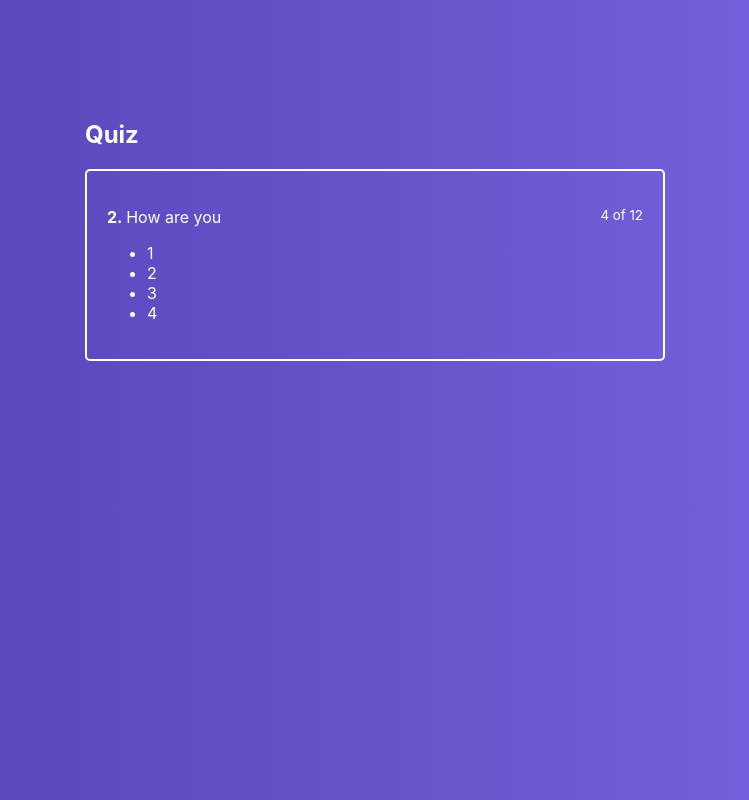
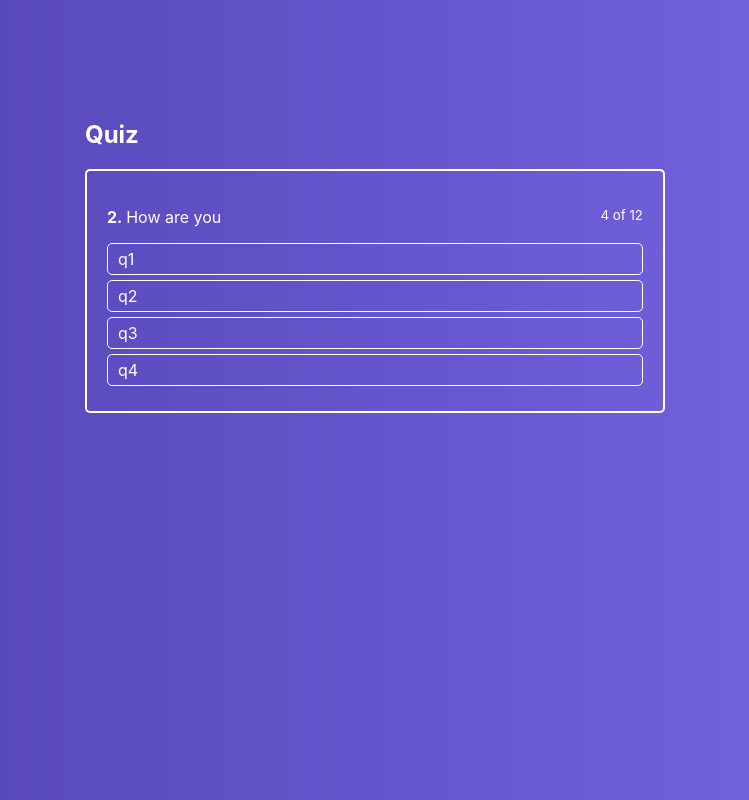
Before and after one commit to Ihornechypor/udemy_react_theory_part_2, a React app: page / in a window 1280 px wide. Shown: the whole page, without its empty margins (265-1014 px from the left). Built offline with nearby package versions, Linux system fonts and the light colour scheme.

Commit message:
lesson 48 structure update

```diff
--- /dev/null
+++ b/src/components/ActiveQuiz/ActiveAnswersList/ActiveAnswersItem/ActiveAnswersItem.js
@@ -0,0 +1,13 @@
+import React from 'react'
+import classes from './ActiveAnswersItem.module.css'
+
+
+const ActiveAnswersItem = props => {
+    return (
+        <li className={classes.ActiveAnswersItem}>
+            { props.ActiveAnswers.text }
+        </li>
+    )
+}
+
+export default ActiveAnswersItem
--- /dev/null
+++ b/src/components/ActiveQuiz/ActiveAnswersList/ActiveAnswersItem/ActiveAnswersItem.module.css
@@ -0,0 +1,13 @@
+
+.ActiveAnswersItem {
+    border: 1px solid #fff;
+    border-radius: 5px;
+    padding: 5px 10px;
+    margin-bottom: 5px;
+    cursor: pointer;
+}
+
+.ActiveAnswersItem:hover {
+    background-color: rgba(255,255,255, .2);
+    transition: background-color .3 ease-in-out;
+}
--- /dev/null
+++ b/src/components/ActiveQuiz/ActiveAnswersList/ActiveAnswersList.js
@@ -0,0 +1,19 @@
+import React from 'react'
+import classes from './ActiveAnswersList.module.css'
+import ActiveAnswersItem from './ActiveAnswersItem/ActiveAnswersItem'
+
+
+const ActiveAnswersList = props => (
+    <ul className={classes.ActiveAnswersList}>
+        {props.listAnswers.map((answer,index)=>{
+            return (
+                <ActiveAnswersItem
+                    key={index}
+                    ActiveAnswers={answer}
+                />
+            )
+        })}
+    </ul>
+)
+
+export default ActiveAnswersList
--- /dev/null
+++ b/src/components/ActiveQuiz/ActiveAnswersList/ActiveAnswersList.module.css
@@ -0,0 +1,5 @@
+.ActiveAnswersList {
+    list-style: none;
+    margin: 0;
+    padding: 0;
+}
--- a/src/components/ActiveQuiz/ActiveQuiz.js
+++ b/src/components/ActiveQuiz/ActiveQuiz.js
@@ -1,5 +1,6 @@
 import React from 'react'
 import classes from './ActiveQuiz.module.css'
+import ActiveAnswersList from './ActiveAnswersList/ActiveAnswersList'
 
 const ActiveQuiz = props => (
     <div className={classes.ActiveQuiz}>
@@ -15,13 +16,10 @@ const ActiveQuiz = props => (
                 4 of 12
             </small>
         </p>
+        <ActiveAnswersList
+            listAnswers={props.listAnswers}
 
-        <ul>
-            <li>1</li>
-            <li>2</li>
-            <li>3</li>
-            <li>4</li>
-        </ul>
+        />
     </div>
 )
 
--- a/src/containers/Quiz/Quiz.js
+++ b/src/containers/Quiz/Quiz.js
@@ -5,7 +5,16 @@ import ActiveQuiz from '../../components/ActiveQuiz/ActiveQuiz'
 class Quiz extends Component {
 
     state = {
-        quiz: []
+        quiz: [
+            {
+                listAnswers: [
+                    {text: 'q1'},
+                    {text: 'q2'},
+                    {text: 'q3'},
+                    {text: 'q4'}
+                ]
+            }
+        ]
     }
 
     render(){
@@ -15,7 +24,9 @@ class Quiz extends Component {
                     <h2>
                         Quiz
                     </h2>
-                    <ActiveQuiz/>
+                    <ActiveQuiz
+                        listAnswers={this.state.quiz[0].listAnswers}
+                    />
                 </div>
             </div>
         )
```
